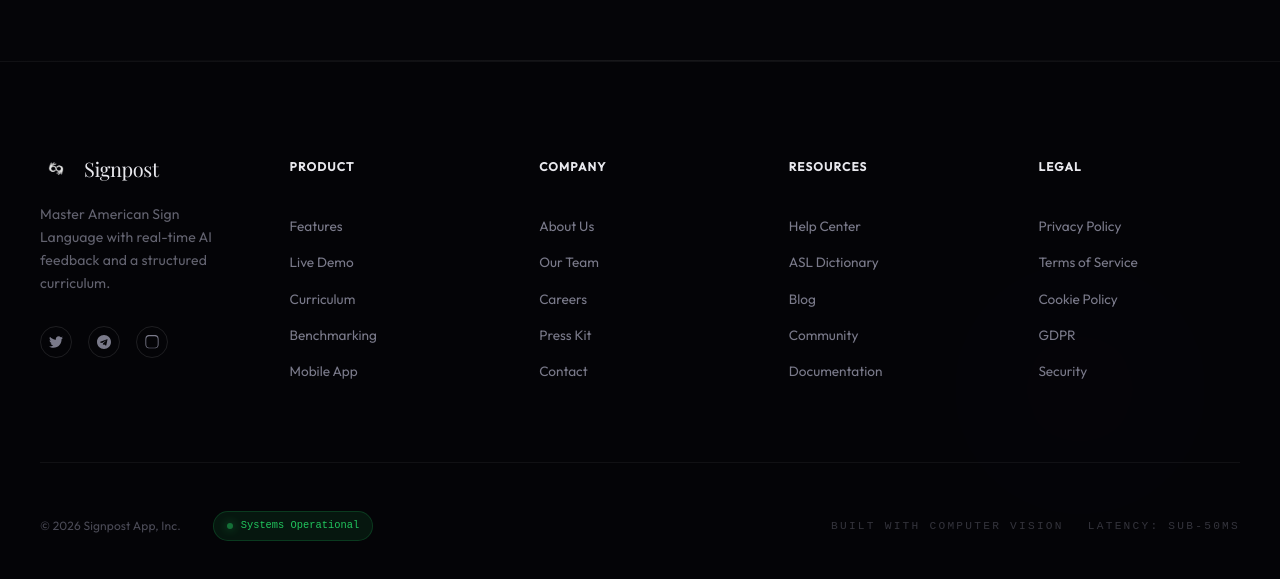
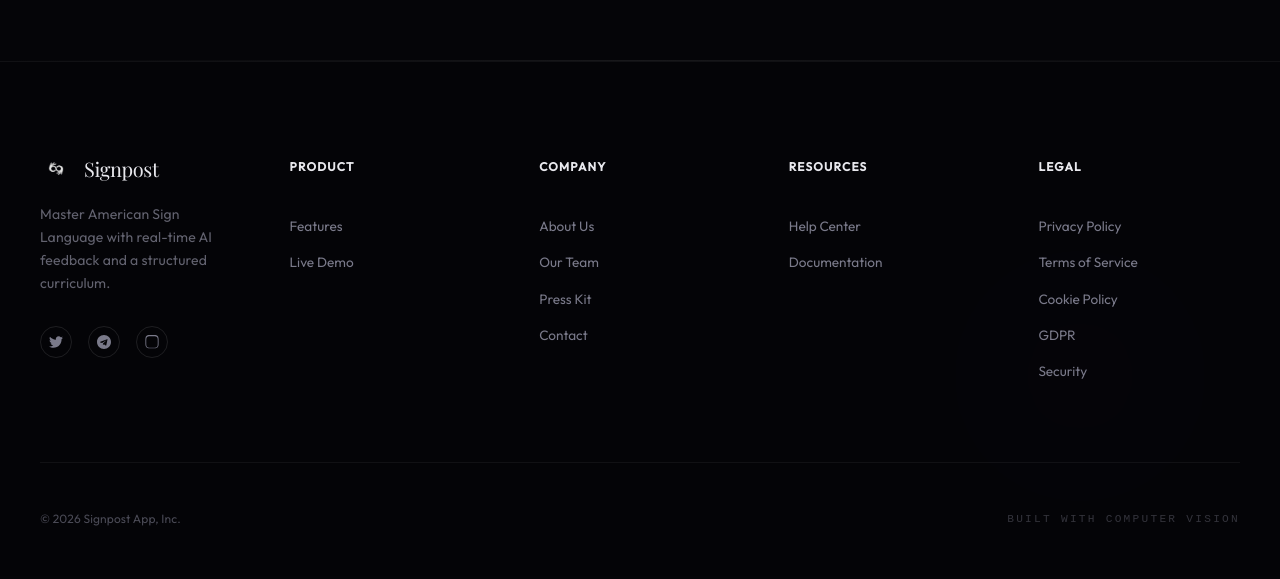
Before and after one commit to SignpostApp/landing, a Next.js app: page / in a window 1280 px wide. Shown: the part 5618-6197 px from the top of the page. Built offline with nearby package versions, Linux system fonts and the light colour scheme.

Commit message:
fix: do more stuff

```diff
--- a/src/app/page.tsx
+++ b/src/app/page.tsx
@@ -966,13 +966,13 @@ export default function Home() {
                 </p>
                 <div className="flex gap-4">
                   <a href="#" className="w-8 h-8 rounded-full border border-white/10 flex items-center justify-center text-muted hover:text-foreground hover:border-white/30 transition-all">
-                    <svg width="14" height="14" viewBox="0 0 24 24" fill="currentColor"><path d="M24 4.557c-.883.392-1.832.656-2.828.775 1.017-.609 1.798-1.574 2.165-2.724-.951.564-2.005.974-3.127 1.195-.897-.957-2.178-1.555-3.594-1.555-3.179 0-5.515 2.966-4.797 6.045-4.091-.205-7.719-2.165-10.148-5.144-1.29 2.213-.669 5.108 1.523 6.574-.806-.026-1.566-.247-2.229-.616-.054 2.281 1.581 4.415 3.949 4.89-.693.188-1.452.232-2.224.084.626 1.956 2.444 3.379 4.6 3.419-2.07 1.623-4.678 2.348-7.29 2.04 2.179 1.397 4.768 2.212 7.548 2.212 9.142 0 14.307-7.721 13.995-14.646.962-.695 1.797-1.562 2.457-2.549z"/></svg>
+                    <svg width="14" height="14" viewBox="0 0 24 24" fill="currentColor"><path d="M24 4.557c-.883.392-1.832.656-2.828.775 1.017-.609 1.798-1.574 2.165-2.724-.951.564-2.005.974-3.127 1.195-.897-.957-2.178-1.555-3.594-1.555-3.179 0-5.515 2.966-4.797 6.045-4.091-.205-7.719-2.165-10.148-5.144-1.29 2.213-.669 5.108 1.523 6.574-.806-.026-1.566-.247-2.229-.616-.054 2.281 1.581 4.415 3.949 4.89-.693.188-1.452.232-2.224.084.626 1.956 2.444 3.379 4.6 3.419-2.07 1.623-4.678 2.348-7.29 2.04 2.179 1.397 4.768 2.212 7.548 2.212 9.142 0 14.307-7.721 13.995-14.646.962-.695 1.797-1.562 2.457-2.549z" /></svg>
                   </a>
                   <a href="#" className="w-8 h-8 rounded-full border border-white/10 flex items-center justify-center text-muted hover:text-foreground hover:border-white/30 transition-all">
-                    <svg width="14" height="14" viewBox="0 0 24 24" fill="currentColor"><path d="M12 0C5.373 0 0 5.373 0 12s5.373 12 12 12 12-5.373 12-12S18.627 0 12 0zm5.894 8.221l-1.97 9.28c-.145.658-.537.818-1.084.508l-3-2.21-1.446 1.394c-.14.14-.24.24-.31.31l.215-3.05 5.55-5.01c.241-.213-.053-.332-.37-.123l-6.86 4.318-2.96-.924c-.643-.201-.655-.643.134-.951l11.57-4.46c.534-.196 1.002.128.841.918z"/></svg>
+                    <svg width="14" height="14" viewBox="0 0 24 24" fill="currentColor"><path d="M12 0C5.373 0 0 5.373 0 12s5.373 12 12 12 12-5.373 12-12S18.627 0 12 0zm5.894 8.221l-1.97 9.28c-.145.658-.537.818-1.084.508l-3-2.21-1.446 1.394c-.14.14-.24.24-.31.31l.215-3.05 5.55-5.01c.241-.213-.053-.332-.37-.123l-6.86 4.318-2.96-.924c-.643-.201-.655-.643.134-.951l11.57-4.46c.534-.196 1.002.128.841.918z" /></svg>
                   </a>
                   <a href="#" className="w-8 h-8 rounded-full border border-white/10 flex items-center justify-center text-muted hover:text-foreground hover:border-white/30 transition-all">
-                    <svg width="14" height="14" viewBox="0 0 24 24" fill="currentColor"><path d="M12 2.163c3.204 0 3.584.012 4.85.07 1.366.062 2.633.332 3.608 1.308.975.975 1.245 2.242 1.308 3.608.058 1.266.07 1.646.07 4.85s-.012 3.584-.07 4.85c-.062 1.366-.332 2.633-1.308 3.608-.975.975-2.242 1.245-3.608 1.308-1.266.058-1.646.07-4.85.07s-3.584-.012-4.85-.07c-1.366-.062-2.633-.332-3.608-1.308-.975-.975-1.245-2.242-1.308-3.608-.058-1.266-.07-1.646-.07-4.85s.012-3.584.07-4.85c.062-1.366.332-2.633 1.308-3.608.975-.975 2.242-1.245 3.608-1.308 1.266-.058 1.646-.07 4.85-.07zm0-2.163c-3.259 0-3.667.014-4.947.072-1.727.079-3.415.446-4.64 1.671-1.226 1.225-1.592 2.913-1.671 4.64-.058 1.281-.072 1.688-.072 4.947s.014 3.667.072 4.947c.079 1.726.446 3.414 1.671 4.64 1.225 1.226 2.913 1.592 4.64 1.671 1.281.058 1.688.072 4.947.072s3.667-.014 4.947-.072c1.726-.079 3.414-.446 4.64-1.671 1.226-1.225 1.592-2.913 1.671-4.64.058-1.281.072-1.688.072-4.947s-.014-3.667-.072-4.947c-.079-1.727-.446-3.415-1.671-4.64-1.225-1.226-2.913-1.592-4.64-1.671-1.281-.058-1.688-.072-4.947-.072z"/></svg>
+                    <svg width="14" height="14" viewBox="0 0 24 24" fill="currentColor"><path d="M12 2.163c3.204 0 3.584.012 4.85.07 1.366.062 2.633.332 3.608 1.308.975.975 1.245 2.242 1.308 3.608.058 1.266.07 1.646.07 4.85s-.012 3.584-.07 4.85c-.062 1.366-.332 2.633-1.308 3.608-.975.975-2.242 1.245-3.608 1.308-1.266.058-1.646.07-4.85.07s-3.584-.012-4.85-.07c-1.366-.062-2.633-.332-3.608-1.308-.975-.975-1.245-2.242-1.308-3.608-.058-1.266-.07-1.646-.07-4.85s.012-3.584.07-4.85c.062-1.366.332-2.633 1.308-3.608.975-.975 2.242-1.245 3.608-1.308 1.266-.058 1.646-.07 4.85-.07zm0-2.163c-3.259 0-3.667.014-4.947.072-1.727.079-3.415.446-4.64 1.671-1.226 1.225-1.592 2.913-1.671 4.64-.058 1.281-.072 1.688-.072 4.947s.014 3.667.072 4.947c.079 1.726.446 3.414 1.671 4.64 1.225 1.226 2.913 1.592 4.64 1.671 1.281.058 1.688.072 4.947.072s3.667-.014 4.947-.072c1.726-.079 3.414-.446 4.64-1.671 1.226-1.225 1.592-2.913 1.671-4.64.058-1.281.072-1.688.072-4.947s-.014-3.667-.072-4.947c-.079-1.727-.446-3.415-1.671-4.64-1.225-1.226-2.913-1.592-4.64-1.671-1.281-.058-1.688-.072-4.947-.072z" /></svg>
                   </a>
                 </div>
               </div>
@@ -982,9 +982,6 @@ export default function Home() {
                 <h4 className="footer-header">Product</h4>
                 <a href="#features" className="footer-link">Features</a>
                 <a href="https://demo.signpost.cv" target="_blank" rel="noopener noreferrer" className="footer-link">Live Demo</a>
-                <a href="#" className="footer-link">Curriculum</a>
-                <a href="#" className="footer-link">Benchmarking</a>
-                <a href="#" className="footer-link">Mobile App</a>
               </div>
 
               {/* Column 3: Company */}
@@ -992,7 +989,6 @@ export default function Home() {
                 <h4 className="footer-header">Company</h4>
                 <a href="#team" className="footer-link">About Us</a>
                 <a href="#team" className="footer-link">Our Team</a>
-                <a href="#" className="footer-link">Careers</a>
                 <a href="#" className="footer-link">Press Kit</a>
                 <a href="#" className="footer-link">Contact</a>
               </div>
@@ -1001,9 +997,6 @@ export default function Home() {
               <div className="flex flex-col gap-4">
                 <h4 className="footer-header">Resources</h4>
                 <a href="#faq" className="footer-link">Help Center</a>
-                <a href="#" className="footer-link">ASL Dictionary</a>
-                <a href="#" className="footer-link">Blog</a>
-                <a href="#" className="footer-link">Community</a>
                 <a href="#" className="footer-link">Documentation</a>
               </div>
 
@@ -1025,15 +1018,10 @@ export default function Home() {
                 <p className="font-subtext text-xs text-muted/60">
                   &copy; {new Date().getFullYear()} Signpost App, Inc.
                 </p>
-                <div className="footer-status-indicator">
-                  <div className="footer-status-dot" />
-                  <span>Systems Operational</span>
-                </div>
               </div>
 
               <div className="flex gap-6">
                 <p className="font-mono-upper text-[10px] opacity-40">Built with Computer Vision</p>
-                <p className="font-mono-upper text-[10px] opacity-40">Latency: sub-50ms</p>
               </div>
             </div>
           </div>
```
